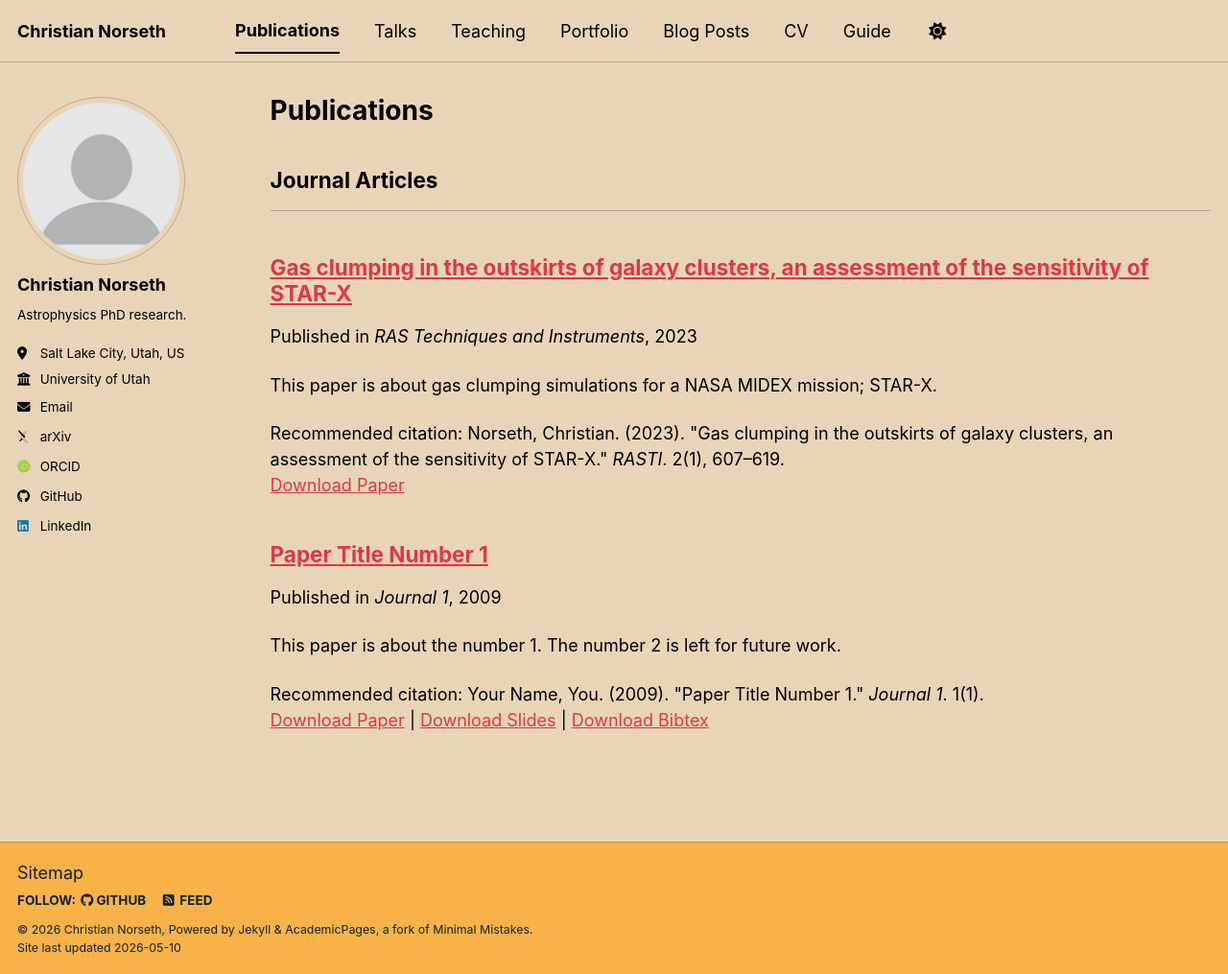
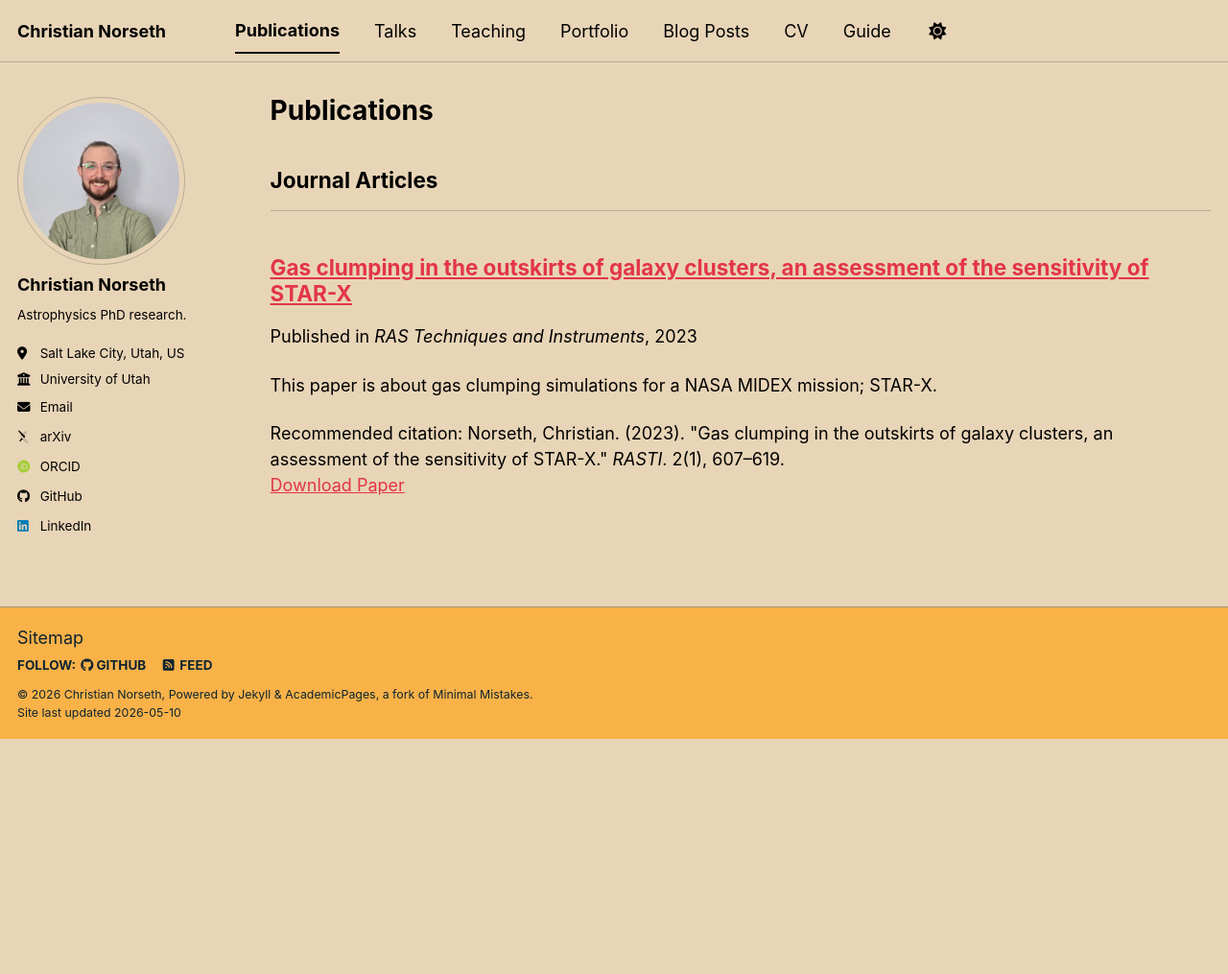
Before and after one commit to chrisnorseth/chrisnorseth.github.io, a Jekyll site: the page built from _pages/publications.html, in a window 1280 px wide and 1015 px high. Shown: the whole window at 96% size. Built offline with Jekyll 4.4.1, drawn with Linux system fonts in a browser that asks for light colours; some web fonts are replaced; a script bundle is joined from its source files by our own code; library files that are not in the unit come from our copies.

Commit message:
updated config

```diff
--- a/_config.yml
+++ b/_config.yml
@@ -23,7 +23,7 @@
 #               Additional customization can be done by editing /_includes/author-profile.html
 author:
   # Biographic information
-  avatar           : "profile.png"
+  avatar           : "cropped_headshot.jpg"
   name             : "Christian Norseth"
   pronouns         : # example: "she/her"
   bio              : "Astrophysics PhD research."
--- a/_publications/2009-10-01-paper-title-number-1.md
+++ /dev/null
@@ -1,14 +0,0 @@
----
-title: "Paper Title Number 1"
-collection: publications
-category: manuscripts
-permalink: /publication/2009-10-01-paper-title-number-1
-excerpt: 'This paper is about the number 1. The number 2 is left for future work.'
-date: 2009-10-01
-venue: 'Journal 1'
-slidesurl: 'https://academicpages.github.io/files/slides1.pdf'
-paperurl: 'https://academicpages.github.io/files/paper1.pdf'
-bibtexurl: 'https://academicpages.github.io/files/bibtex1.bib'
-citation: 'Your Name, You. (2009). &quot;Paper Title Number 1.&quot; <i>Journal 1</i>. 1(1).'
----
-The contents above will be part of a list of publications, if the user clicks the link for the publication than the contents of section will be rendered as a full page, allowing you to provide more information about the paper for the reader. When publications are displayed as a single page, the contents of the above "citation" field will automatically be included below this section in a smaller font.
```
